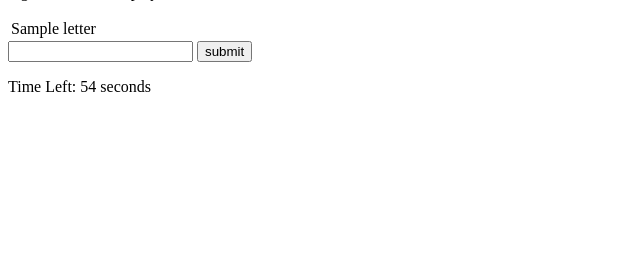
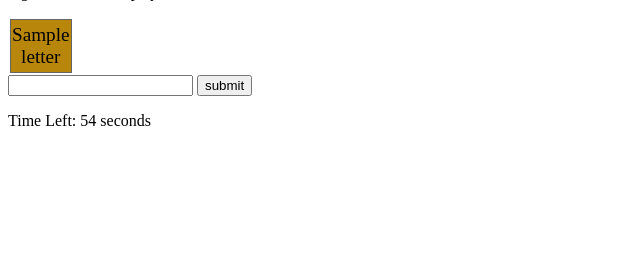
Before and after one commit to joannadeng/flask-boggle-game, a Flask app: template templates/index.html in a window 1280 px wide. Shown: the part 33-300 px from the top of the page, without its empty margins (0-640 px from the left). Run offline with Flask 3, Linux system fonts and the light colour scheme; the template is opened without the code that fills it: most values are stand-ins (such as "Sample title", 1, 10 or a date in 2020); parts of the project's set-up code (start-up, migrations or seed data) failed here and were passed over.

Commit message:
added app.css

```diff
--- /dev/null
+++ b/static/app.css
@@ -0,0 +1,21 @@
+td {
+    width: 50px;
+    height: 50px;
+    border: solid 1px #666;
+    text-align: center;
+    font-size: larger;
+    background-color: darkgoldenrod;
+  }
+
+  body text {
+    font-size: 20px;
+    padding: auto;
+  }
+
+  #word {
+    padding:0;
+  }
+
+  span {
+    font-size: 20px;
+  }
--- a/templates/index.html
+++ b/templates/index.html
@@ -4,6 +4,8 @@
     <meta charset="UTF-8">
     <meta name="viewport" content="width=device-width, initial-scale=1.0">
     <title>Document</title>
+    <link rel="stylesheet" href="/static/app.css"
+
 </head>
 <body>
     <p>
```
